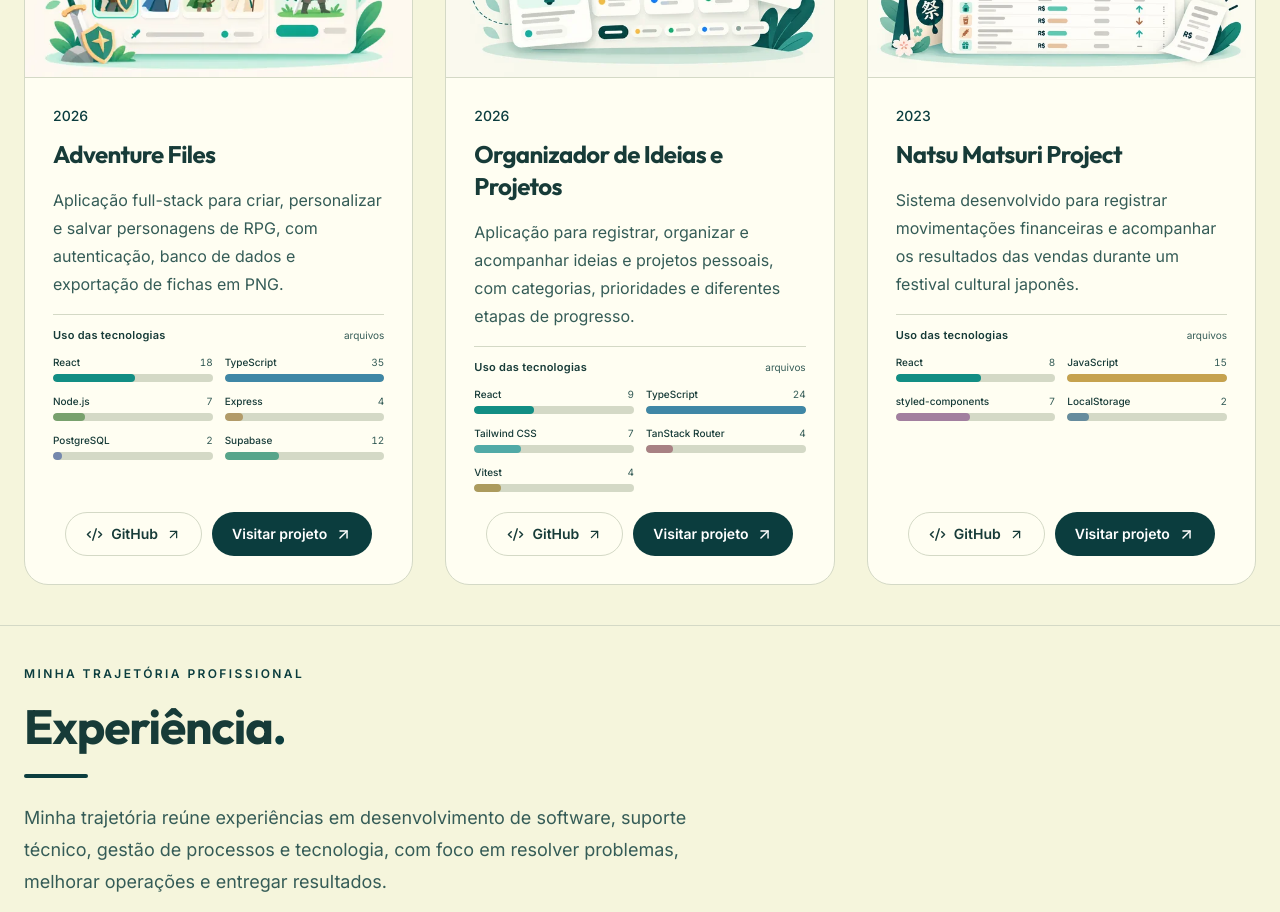
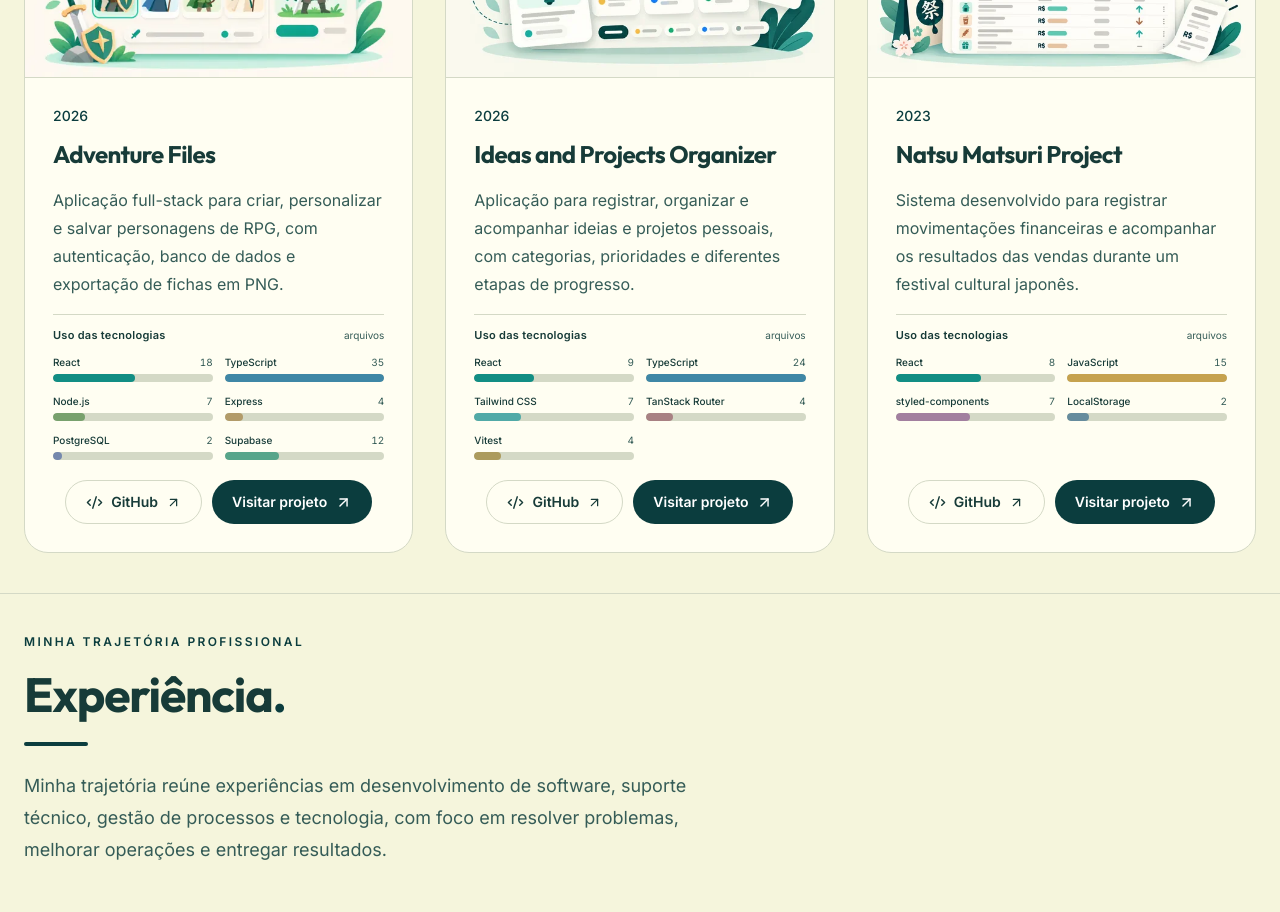
Before and after one commit to AlexandroLeao/developer-portfolio, a React (Vite) app: page / in a window 1280 px wide. Shown: the part 2460-3372 px from the top of the page. Built offline with nearby package versions, Linux system fonts and the light colour scheme.

Commit message:
fix: use Ideas and Projects Organizer in both languages

```diff
--- a/src/data/projects.ts
+++ b/src/data/projects.ts
@@ -105,8 +105,8 @@ export const projects: Project[] = [
   },
   {
     id: 'ideas-organizer',
-    name: 'Organizador de Ideias e Projetos',
-    nameTranslations: { pt: 'Organizador de Ideias e Projetos', en: 'Ideas and Projects Organizer' },
+    name: 'Ideas and Projects Organizer',
+    nameTranslations: { pt: 'Ideas and Projects Organizer', en: 'Ideas and Projects Organizer' },
     year: 2026,
     image: '/images/projects/organizador-ideias-1200.webp',
     imageSrcSet: [
```
